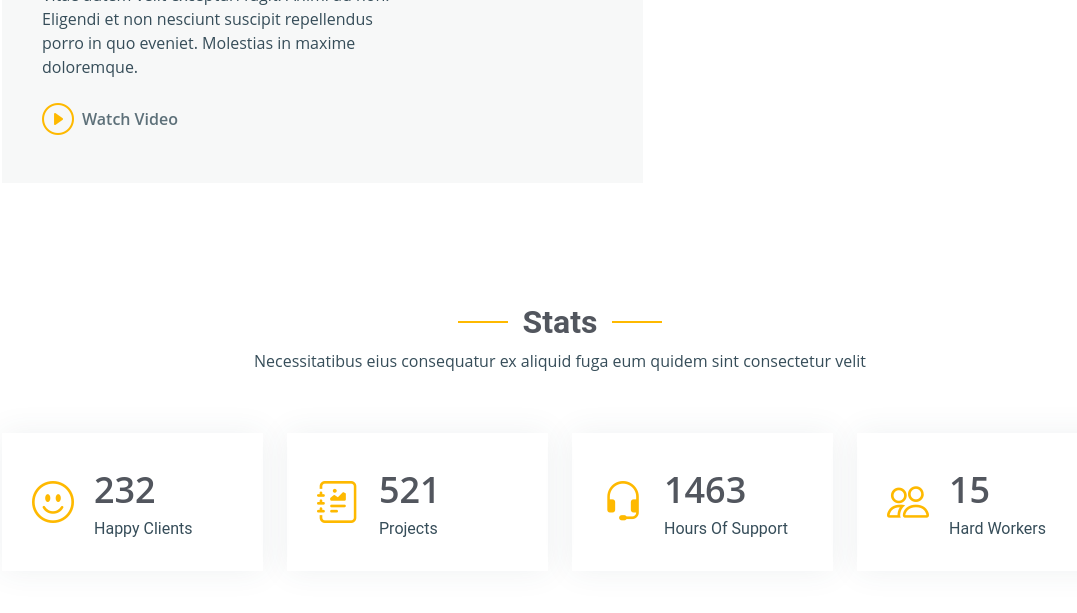
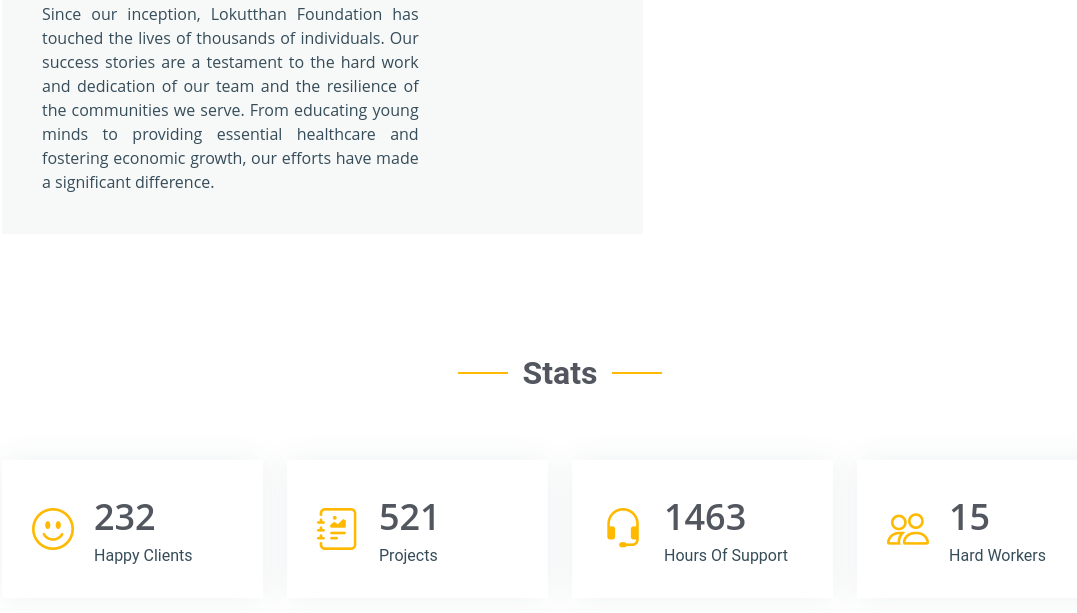
Before and after one commit to ManishChain/lokutthanfoundation.in, a PHP site: page /lokutthanfoundation16june/about.php in a window 1280 px wide. Shown: the part 982-1595 px from the top of the page, without its empty margins (80-1157 px from the left). Run offline with PHP 8.4, Linux system fonts and the light colour scheme; some libraries are stand-ins or nearby versions.

Commit message:
aboutus changes

```diff
--- a/about.php
+++ b/about.php
@@ -48,20 +48,20 @@
           <div class="col-lg-7" data-aos="fade-up" data-aos-delay="100">
             <h2 class="inner-title">Beginning & Goal <br> शुरुआत और लक्ष्य</h2>
             <div class="our-story">
-              <h4>Est 2020</h4>
+            <!--  <h4>Est 2020</h4>-->
               <h3>Our Story</h3>
-              <p>Inventore aliquam beatae at et id alias. Ipsa dolores amet consequuntur minima quia maxime autem. Quidem id sed ratione. Tenetur provident autem in reiciendis rerum at dolor. Aliquam consectetur laudantium temporibus dicta minus dolor.</p>
+              <p style="text-align: justify;">The Lokutthan Foundation was established with a vision to bridge the gap between those in need and the resources required for their growth and development. Over the years, we have initiated numerous projects aimed at improving the quality of life for marginalized communities. Our holistic approach focuses on long-term solutions that foster self-reliance and resilience.</p>
               <ul>
-                <li><i class="bi bi-check-circle"></i> <span>Ullamco laboris nisi ut aliquip ex ea commo</span></li>
-                <li><i class="bi bi-check-circle"></i> <span>Duis aute irure dolor in reprehenderit in</span></li>
-                <li><i class="bi bi-check-circle"></i> <span>Ullamco laboris nisi ut aliquip ex ea</span></li>
+                <li><i class="bi bi-check-circle"></i> <span>Education Initiatives</span></li>
+                <li><i class="bi bi-check-circle"></i> <span>Healthcare Services</span></li>
+                <li><i class="bi bi-check-circle"></i> <span>Livelihood and Skill Development</span></li>
               </ul>
-              <p>Vitae autem velit excepturi fugit. Animi ad non. Eligendi et non nesciunt suscipit repellendus porro in quo eveniet. Molestias in maxime doloremque.</p>
+              <p style="text-align: justify;">Since our inception, Lokutthan Foundation has touched the lives of thousands of individuals. Our success stories are a testament to the hard work and dedication of our team and the resilience of the communities we serve. From educating young minds to providing essential healthcare and fostering economic growth, our efforts have made a significant difference.</p>
 
-              <div class="watch-video d-flex align-items-center position-relative">
+           <!--   <div class="watch-video d-flex align-items-center position-relative">
                 <i class="bi bi-play-circle"></i>
                 <a href="https://www.youtube.com/watch?v=LXb3EKWsInQ" class="glightbox stretched-link">Watch Video</a>
-              </div>
+              </div>-->
             </div>
           </div>
 
@@ -77,7 +77,7 @@
       <!-- Section Title -->
       <div class="container section-title" data-aos="fade-up">
         <h2>Stats</h2>
-        <p>Necessitatibus eius consequatur ex aliquid fuga eum quidem sint consectetur velit</p>
+      <!--  <p>Necessitatibus eius consequatur ex aliquid fuga eum quidem sint consectetur velit</p>-->
       </div><!-- End Section Title -->
 
       <div class="container" data-aos="fade-up" data-aos-delay="100">
```
Also changed, not shown: DonateInsert.php (+2 -5 lines), config.php (added, +9 -0 lines), fetch_volunteer_data.php (+4 -8 lines), index.php (+9 -6 lines), volunteerinsert.php (+3 -6 lines).
